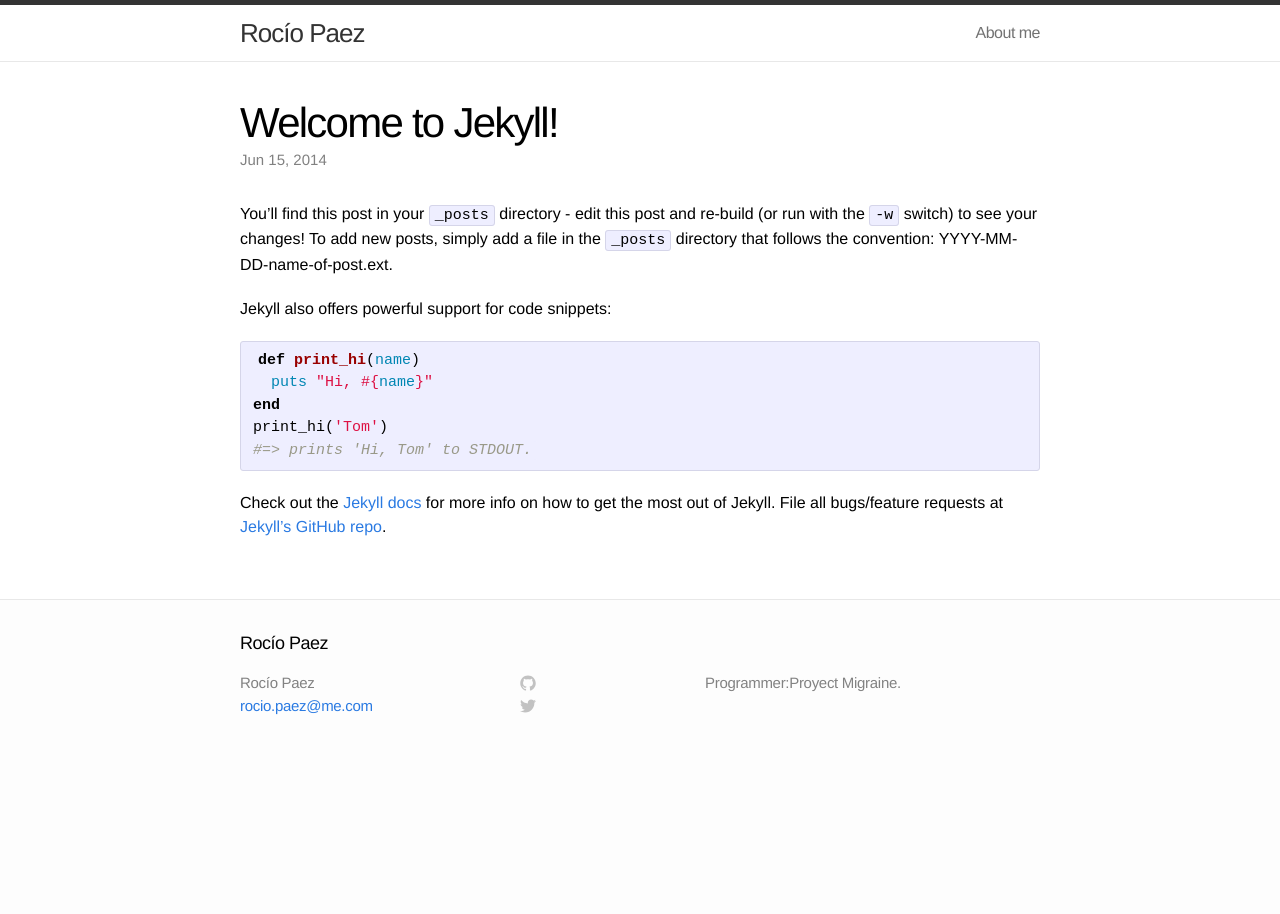
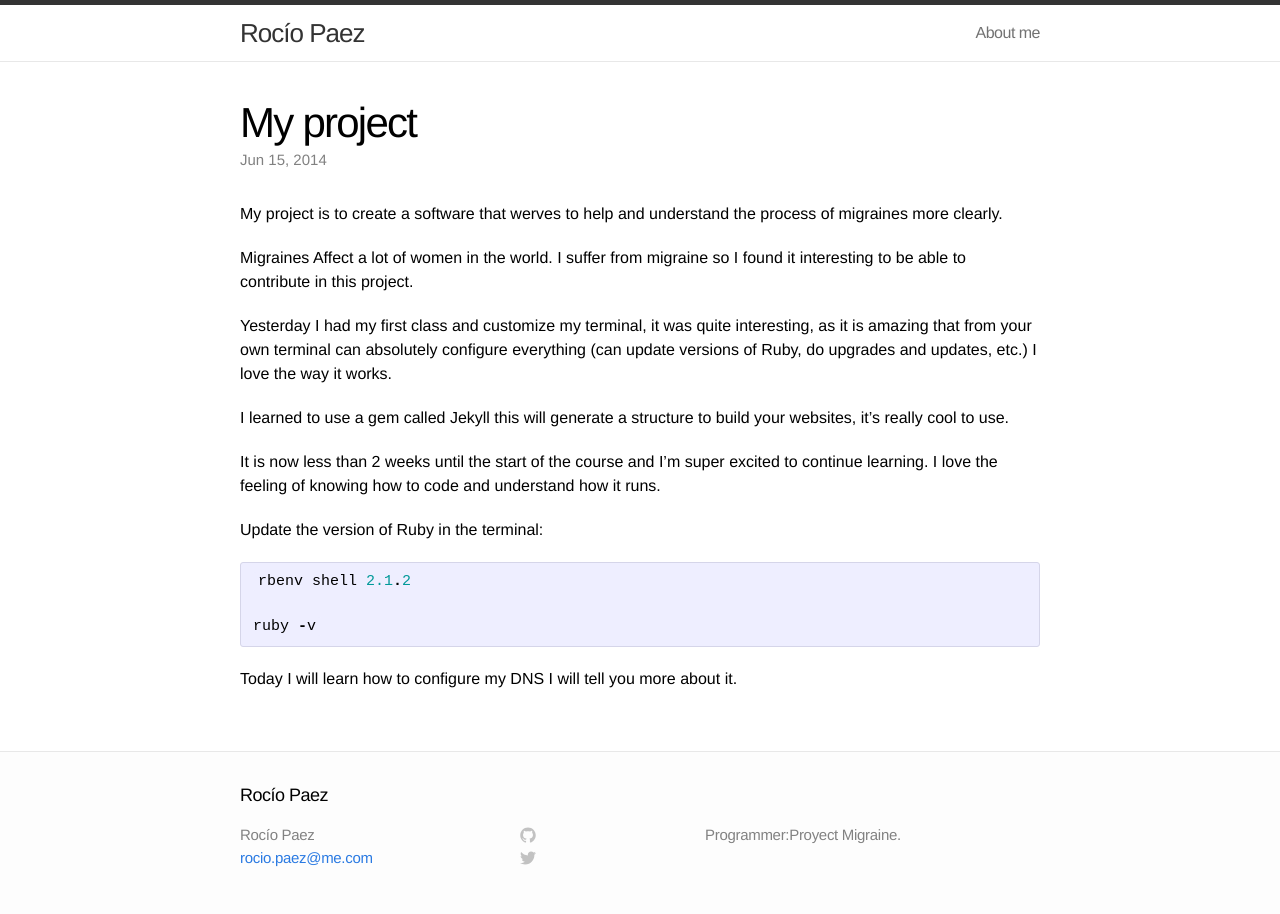
Before and after one commit to rociopaez/rociopaez.github.io, a Jekyll site: the page built from _posts/2014-06-15-welcome-to-jekyll.markdown, in a window 1280 px wide. Built offline with Jekyll 4.4.1, drawn with Linux system fonts in a browser that asks for light colours.

Commit message:
Add title to my post

```diff
--- a/_posts/2014-06-15-welcome-to-jekyll.markdown
+++ b/_posts/2014-06-15-welcome-to-jekyll.markdown
@@ -1,16 +1,41 @@
 ---
 layout: post
-title:  "Welcome to Jekyll!"
+title:  "My project"
 date:   2014-06-15 19:25:36
-categories: jekyll update
+categories: Proyect Summer of Code
 ---
 
-You'll find this post in your `_posts` directory - edit this post and re-build (or run with the `-w` switch) to see your changes!
-To add new posts, simply add a file in the `_posts` directory that follows the convention: YYYY-MM-DD-name-of-post.ext.
+My project is to create a software that werves to help and understand the process of migraines more clearly.
 
-Jekyll also offers powerful support for code snippets:
+Migraines Affect a lot of women in the world. I suffer from migraine so I found it interesting to be able to contribute in this project.
+
+Yesterday I had my first class and customize my terminal, it was quite interesting, as it is amazing that from your own terminal can absolutely configure everything (can update versions of Ruby, do upgrades and updates, etc.) I love the way it works.
+
+I learned to use a gem called Jekyll this will generate a structure to build your websites, it's really cool to use.
+
+It is now less than 2 weeks until the start of the course and I'm super excited to continue learning.
+I love the feeling of knowing how to code and understand how it runs.
+
+Update the version of Ruby in the terminal:
 
 {% highlight ruby %}
+
+rbenv shell 2.1.2
+
+ruby -v
+
+{% endhighlight %}
+
+
+
+
+Today I will learn how to configure my DNS I will tell you more about it.
+
+
+
+
+
+<!-- {% highlight ruby %}
 def print_hi(name)
   puts "Hi, #{name}"
 end
@@ -22,3 +47,4 @@ Check out the [Jekyll docs][jekyll] for more info on how to get the most out of
 
 [jekyll-gh]: https://github.com/jekyll/jekyll
 [jekyll]:    http://jekyllrb.com
+ -->
```
